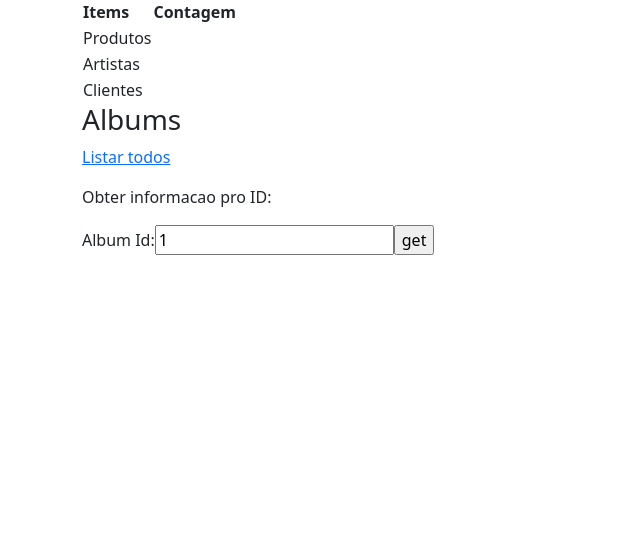
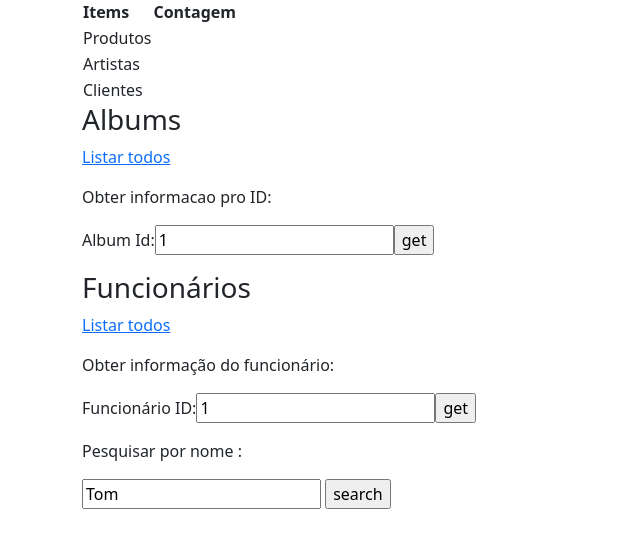
Before and after one commit to JGOPN/BDPROJ2, a Flask app: page / in a window 1280 px wide. Shown: the part 71-619 px from the top of the page, without its empty margins (0-640 px from the left). Run offline with Flask 2, Linux system fonts and the light colour scheme; data that the repository does not hold is empty.

Commit message:
Update index.html
add funcionarios

```diff
--- a/templates/index.html
+++ b/templates/index.html
@@ -37,5 +37,22 @@
 </form>
 </p>
 
+<h3>Funcionários</h3>
+<p>
+   <a href="/funcionários">Listar todos</a>
+</p>
+<p> Obter informação do funcionário:
+<form name="aid" action="javascript:window.open('/funcionario/'+document.forms['aid'].elements['id'].value,'_self')">
+   Funcionário ID:<input value="1" name="id" type="number" min="1"/><input type="submit" value="get"/>
+</form>
+</p>
+
+<p>Pesquisar por nome :
+  <form name="asearch" action="javascript:window.open('/actors/search/'+document.forms['asearch'].elements['expr'].value,'_self')">
+    <input name="expr" id="expr" value="Tom" required/>
+    <input type="submit" value="search"/>
+  </form>
+</p>
+
 
 {% endblock %}
```
